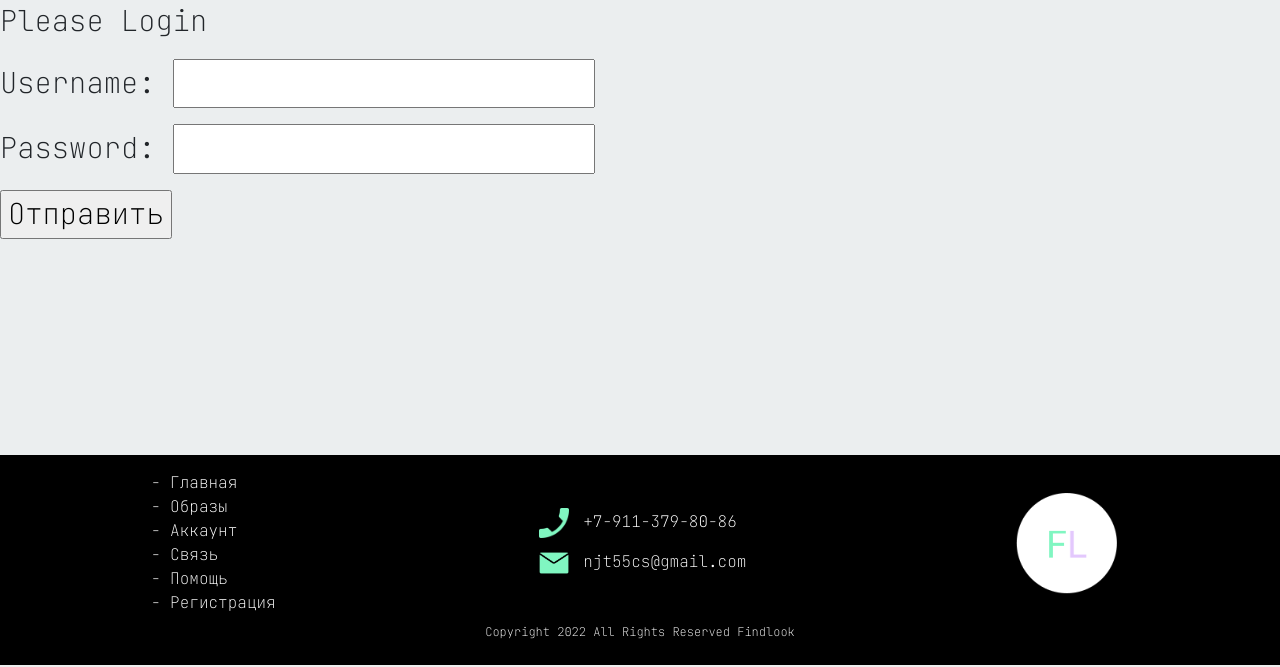
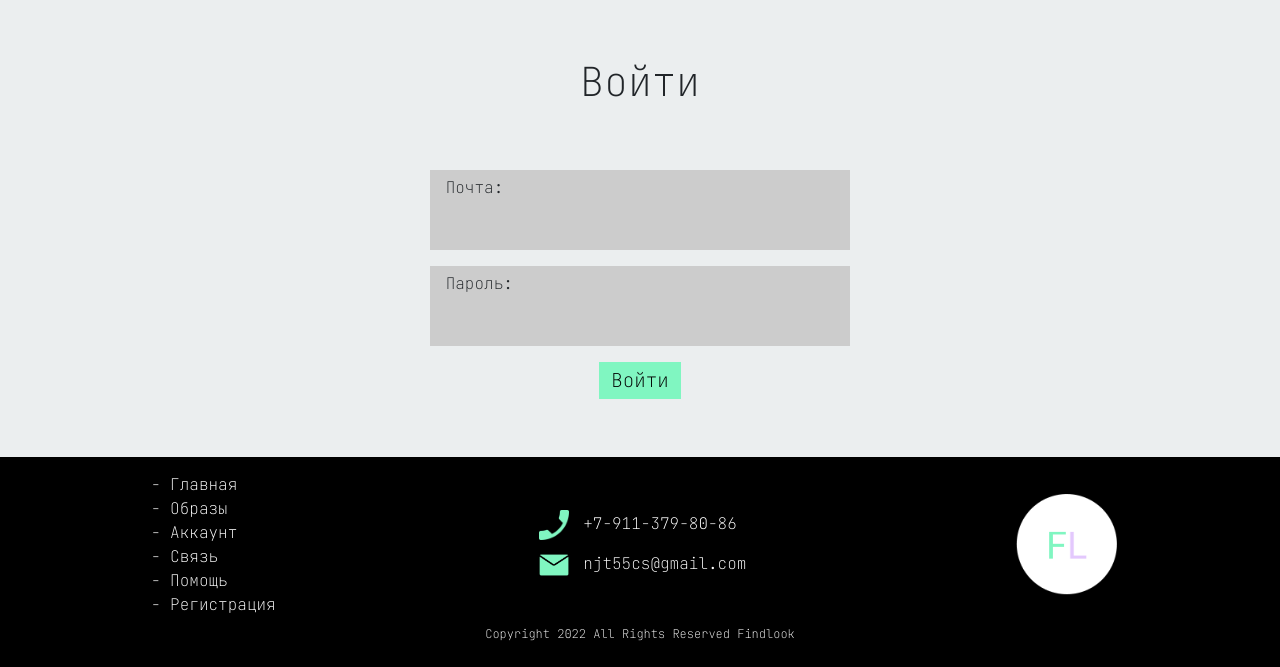
Before and after one commit to nylinary/findlook, a Django app: page /main/login/ in a window 1280 px wide. Shown: the part 135-802 px from the top of the page. Run offline with Django 4.2, Linux system fonts and the light colour scheme; parts of the project's set-up code (start-up, migrations or seed data) failed here and were passed over.

Commit message:
Created Login page

```diff
--- a/findlook_project/main/forms.py
+++ b/findlook_project/main/forms.py
@@ -60,5 +60,5 @@ class UserProfileInfoForm(forms.ModelForm):
 
 class UserLoginForm(forms.Form):
     """Form for login page."""
-    username = forms.CharField()
-    password = forms.CharField(widget=forms.PasswordInput())
+    username = forms.CharField(label='Почта', widget=forms.TextInput(attrs={'class': 'TextInput UsernameInput pl-1'}))
+    password = forms.CharField(label='Пароль',widget=forms.PasswordInput(attrs={'class':'TextInput PasswordInput pl-1'}))
--- a/findlook_project/main/templates/main/login.html
+++ b/findlook_project/main/templates/main/login.html
@@ -2,10 +2,26 @@
 {% extends 'main/base.html' %}
 {% block body_block %}
 {% load static %}
-    <p>Please Login</p>
+    <!-- <p>Please Login</p>
     <form action="{% url 'main:login' %}" method="POST">
         {% csrf_token %}
         {{ login_form.as_p }}
         <input type="submit" class="send-btn" value="Отправить">
-    </form>
+    </form> -->
+    <link rel="stylesheet" href="{% static 'css/login.css' %}">
+    <div class="Wrapper lg-Wrapper">
+        <div class="row lg-Wrapper_Form p-2">
+            <div class="col-sm-12">
+                <div class="lg-FormDiv d-flex flex-column align-items-center justify-content-center">
+                    <h1>Войти</h1>
+                    <p id="WarningMessage"></p>
+                    <form id="lg-Form" class="BasicForm" method="POST">
+                        {% csrf_token %}
+                        {{ login_form.as_p }}
+                        <input class="SubmitButton lg-SubmitButton" type="submit" value="Войти">
+                    </form>
+                </div>
+            </div>
+        </div>
+    </div>
 {% endblock %}
--- a/findlook_project/main/views.py
+++ b/findlook_project/main/views.py
@@ -115,11 +115,11 @@ class UserLoginView(View):
                     login(request, user)
                     return HttpResponseRedirect(reverse('index'))
                 else:
-                    return HttpResponse('not active user')
+                    return HttpResponse(json.dumps({'Error':True,'ErrorCode':'UserNotActive'}))
             else:
-                return HttpResponse('Data is not correct')
+                return HttpResponse(json.dumps({'Error':True, 'ErrorCode':'Data is not correct'}))
         else:
-            return HttpResponse('Data is not valid')
+            return HttpResponse(json.dumps({'Error':True, 'ErrorCode': 'Data is not valid'}))
 
 
 @login_required
--- a/findlook_project/static/css/base.css
+++ b/findlook_project/static/css/base.css
@@ -118,6 +118,7 @@ nav.navbar {
     background-color: #80F6C1;
     border: none;
     padding: 0.25rem 0.75rem;
+	font-size: 1.2rem;
 }
 
 .SubmitButton:hover {
@@ -358,4 +359,8 @@ p.copyright{
 	img.icons {
 		width: 2em;
 	}
+
+	.SubmitButton {
+		font-size: inherit;
+	}
 }
--- /dev/null
+++ b/findlook_project/static/css/login.css
@@ -0,0 +1,30 @@
+.lg-FormDiv > form > p > label { /* Django label styling */
+    font-size: 1rem;
+    padding-left: 1rem;
+}
+
+.lg-FormDiv > form > p { /* Django paragraph styling */
+    background-color: #cccccc;
+    font-size: 1.3rem;
+}
+
+.lg-SubmitButton {
+    align-self: center;
+}
+
+/* Styles for smaller screens */
+@media (max-width: 991.98px) and (min-width: 576px) {
+    .lg-Wrapper {
+        font-size: 1.4rem;
+    }
+}
+
+@media (max-width: 575.98px) {
+    .lg-Wrapper {
+        font-size: 1rem!important;
+    }
+
+    .lg-Wrapper_Form { /* Remove padding to make text fill whole avaliable width*/
+        padding: 1em 0!important;
+    }
+}
--- a/findlook_project/static/css/registration.css
+++ b/findlook_project/static/css/registration.css
@@ -26,7 +26,7 @@
 
 @media (max-width: 575.98px) {
     .rg-Wrapper {
-        font-size: 1rem;
+        font-size: 1rem!important;
     }
 
     .rg-Wrapper_Form { /* Remove padding to make text fill whole avaliable width*/
```
Also changed, not shown: findlook_project/db.sqlite3.
